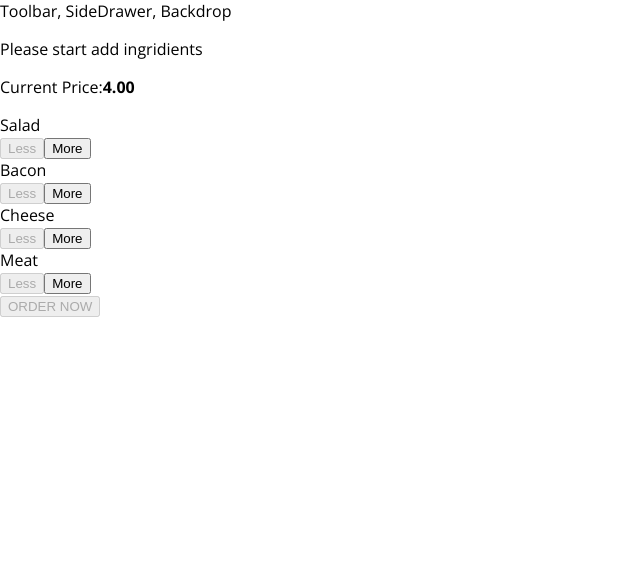
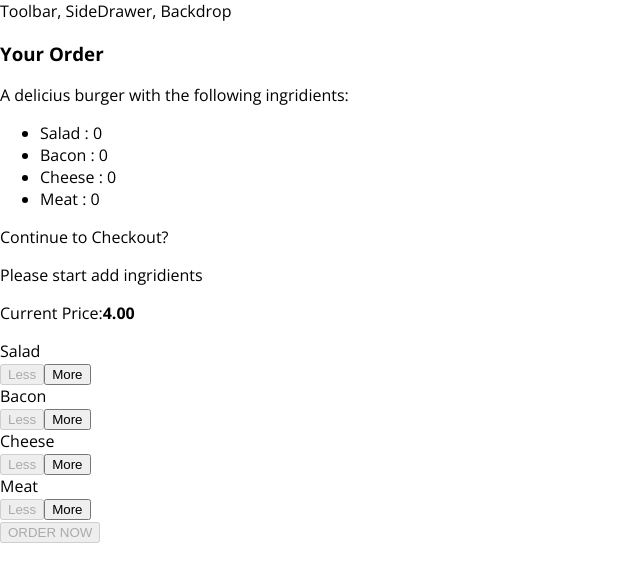
Before and after one commit to Larrygf02/burgerapp, a React app: page / in a window 1280 px wide. Shown: the top 582 px of the page, without its empty margins (0-640 px from the left). Built offline with nearby package versions, Linux system fonts and the light colour scheme.

Commit message:
Orders Summary

```diff
--- /dev/null
+++ b/src/components/Burger/OrdersSummary/OrdersSummary.js
@@ -0,0 +1,25 @@
+import React from 'react'
+import Aux from '../../../hoc/auxiliary'
+
+
+const orderSummary = (props) => {
+    const ingredientSummary = Object.keys(props.ingredients)
+                                    .map(igKey => {
+                                        return (
+                                        <li key={igKey}>
+                                            <span style={{textTransform: 'capitalize'}}>{igKey}</span> : {props.ingredients[igKey]}
+                                        </li> );
+                                    });
+    return (
+        <Aux>
+            <h3>Your Order</h3>
+            <p>A delicius burger with the following ingridients:</p>
+            <ul>
+                {ingredientSummary}
+            </ul>
+            <p>Continue to Checkout?</p>
+        </Aux>
+    )
+};
+
+export default orderSummary;
--- /dev/null
+++ b/src/components/UI/Modal/Modal.css
@@ -0,0 +1,20 @@
+.Modal {
+    position: fixed;
+    z-index: 500;
+    background-color: white;
+    width: 70%;
+    border: 1px solid #ccc;
+    box-shadow: 1px 1px 1px black;
+    padding: 16px;
+    left: 15%;
+    top: 30%;
+    box-sizing: border-box;
+    transition: all 0.3s ease-out;
+}
+
+@media (min-width: 600px) {
+    .Modal {
+        width: 500px;
+        left: calc(50% - 250px);
+    }
+}
--- /dev/null
+++ b/src/components/UI/Modal/Modal.js
@@ -0,0 +1,10 @@
+import React from 'react'
+import classes from './Modal.css';
+
+const modal = (props) => (
+    <div className={classes.Modal}>
+        {props.children}
+    </div>
+);
+
+export default modal;
--- a/src/containers/BurgerBuilder/BurgerBuilder.js
+++ b/src/containers/BurgerBuilder/BurgerBuilder.js
@@ -2,6 +2,8 @@
 import Aux from '../../hoc/auxiliary'
 import Burger from '../../components/Burger/Burger';
 import BuildControls from '../../components/Burger/BuildControls/BuildControls'
+import Modal from '../../components/UI/Modal/Modal'
+import OrderSummary from '../../components/Burger/OrdersSummary/OrdersSummary'
 
 const INGREDIENT_PRICES = {
     salad: 0.5,
@@ -27,7 +29,6 @@
     }
 
     updatePurchaseState(ingredients) {
-
         const sum = Object.keys(ingredients)
                             .map(igKey => {
                                 return ingredients[igKey]
@@ -80,6 +81,9 @@
         }
         return (
             <Aux>
+                <Modal>
+                    <OrderSummary ingredients={this.state.ingridients}></OrderSummary>
+                </Modal>
                 <Burger ingridients={this.state.ingridients}></Burger>
                 <BuildControls
                     ingredientAdded={this.addIngredientHandler}
```
